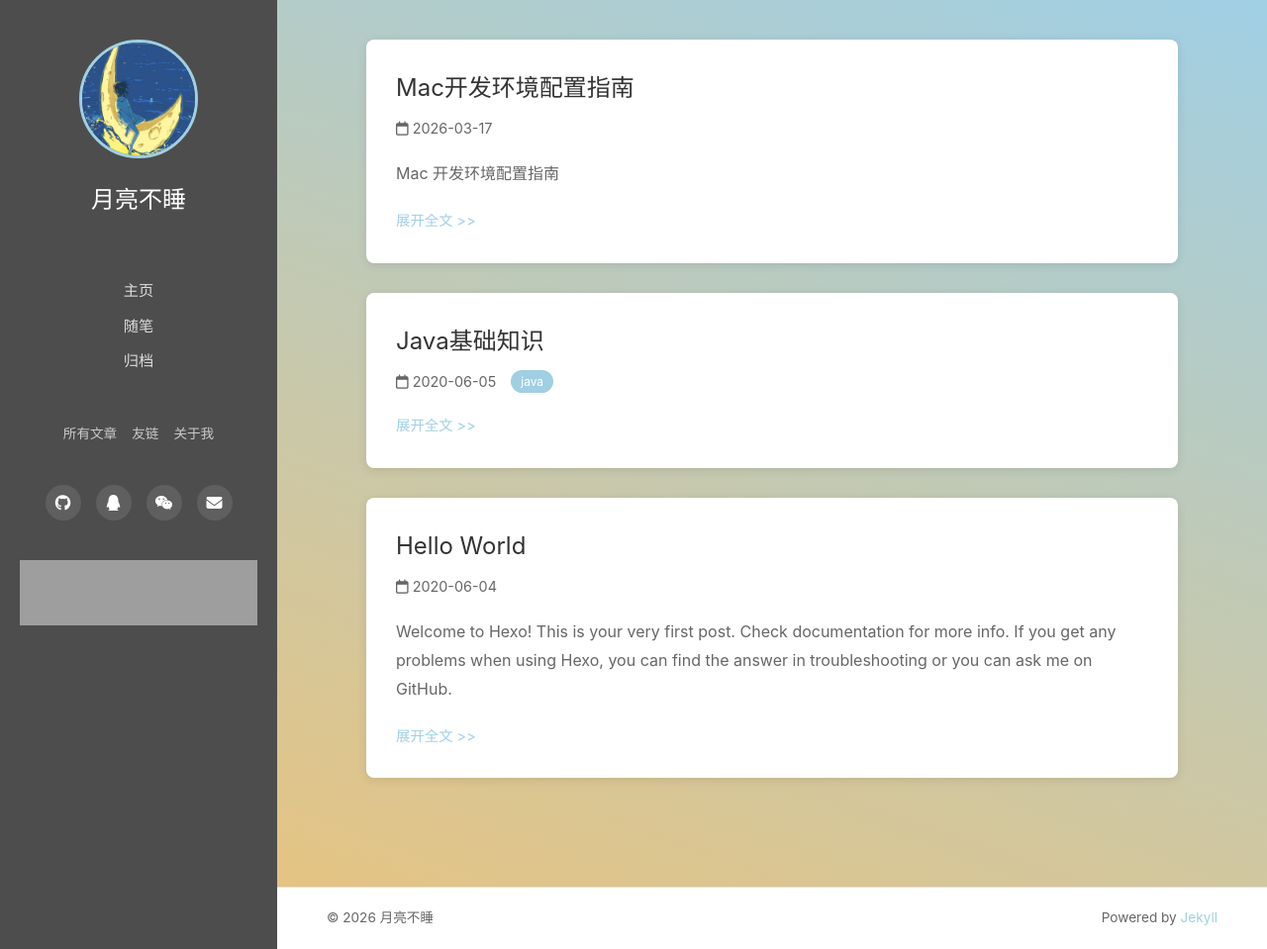
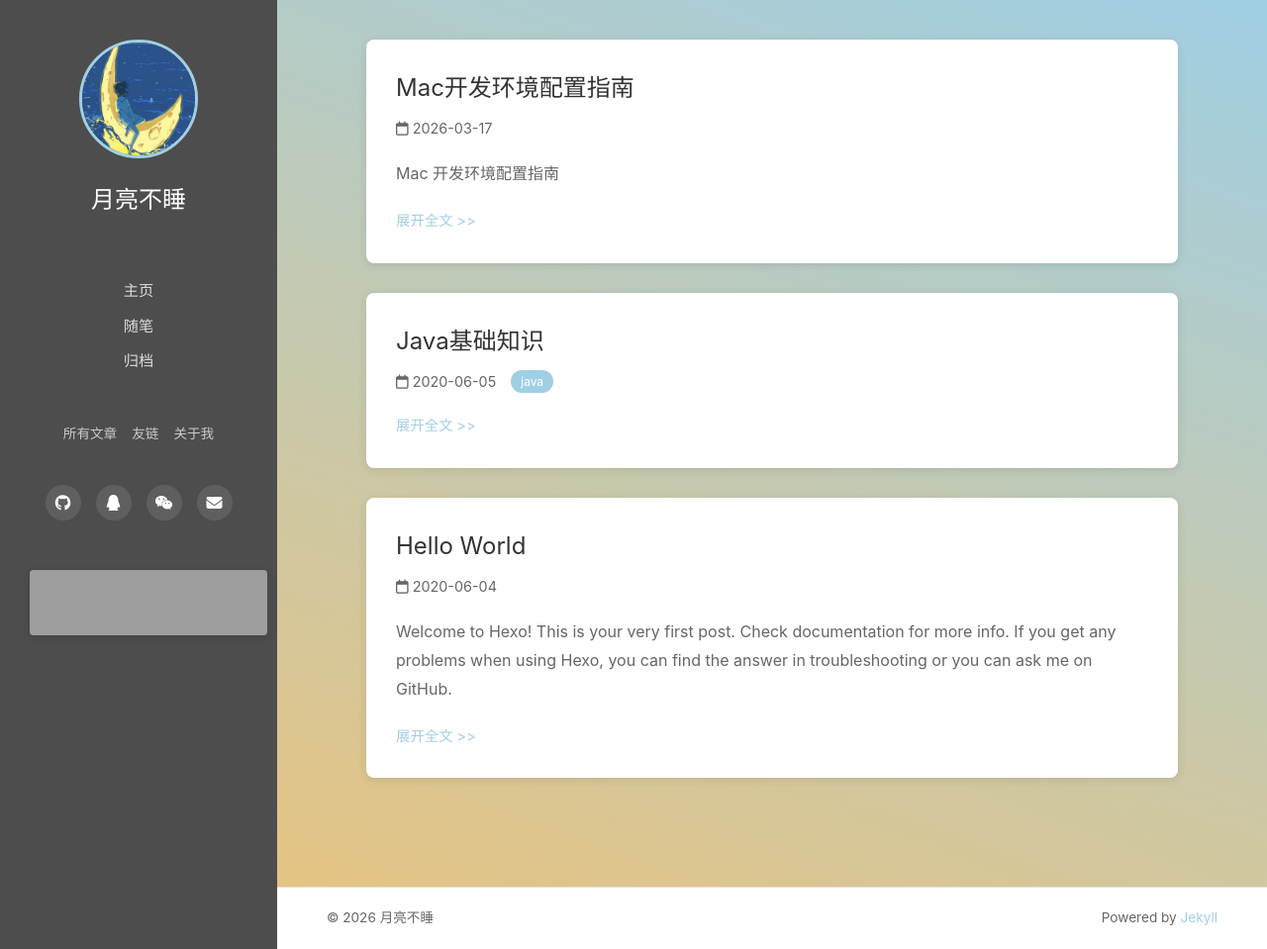
Before and after one commit to Jupowfer/jupowfer.github.io, a Jekyll site: the page built from blog-jekyll/index.html, in a window 1280 px wide and 959 px high. Shown: the whole window at 99% size. Built offline with Jekyll 4.4.1, drawn with Linux system fonts in a browser that asks for light colours; the list of posts is cut into pages by our own code; grey boxes are pictures that could not be loaded.

Commit message:
fix: fix music

```diff
--- a/blog-hexo/2020/06/04/hello-world/index.html
+++ b/blog-hexo/2020/06/04/hello-world/index.html
@@ -95,7 +95,7 @@
 			<!-- 网易云音乐插件 -->
 
 	<div style="position:absolute; bottom:120px left:auto; width:85%">
-		<iframe frameborder="no" border="0" marginwidth="0" marginheight="0" width="240" height="66" allow="autoplay; encrypted-media" src="//music.163.com/outchain/player?type=2&id=1334445174&auto=0&height=66"></iframe>
+		<iframe frameborder="no" border="0" marginwidth="0" marginheight="0" width="240" height="66" allow="autoplay; encrypted-media" src="//music.163.com/outchain/player?type=2&id=458718031&auto=0&height=66"></iframe>
 	</div>
 
 
--- a/blog-hexo/2020/06/05/Java_SE_1/index.html
+++ b/blog-hexo/2020/06/05/Java_SE_1/index.html
@@ -95,7 +95,7 @@
 			<!-- 网易云音乐插件 -->
 
 	<div style="position:absolute; bottom:120px left:auto; width:85%">
-		<iframe frameborder="no" border="0" marginwidth="0" marginheight="0" width="240" height="66" allow="autoplay; encrypted-media" src="//music.163.com/outchain/player?type=2&id=1334445174&auto=0&height=66"></iframe>
+		<iframe frameborder="no" border="0" marginwidth="0" marginheight="0" width="240" height="66" allow="autoplay; encrypted-media" src="//music.163.com/outchain/player?type=2&id=458718031&auto=0&height=66"></iframe>
 	</div>
 
 
--- a/blog-jekyll/assets/css/main.css
+++ b/blog-jekyll/assets/css/main.css
@@ -147,15 +147,25 @@
 
 /* Music Player */
 .music-player {
-  margin-top: 20px;
+  margin-top: 30px;
   width: 100%;
   text-align: center;
+  padding: 0 10px;
 }
 
 .music-player iframe {
   border: none;
   display: block;
   pointer-events: auto;
+  border-radius: 4px;
+  box-shadow: 0 2px 8px rgba(0, 0, 0, 0.15);
+  background: rgba(255, 255, 255, 0.1);
+  transition: transform 0.2s ease, box-shadow 0.2s ease;
+}
+
+.music-player iframe:hover {
+  transform: translateY(-2px);
+  box-shadow: 0 4px 12px rgba(0, 0, 0, 0.2);
 }
 
 /* Main Content */
```
